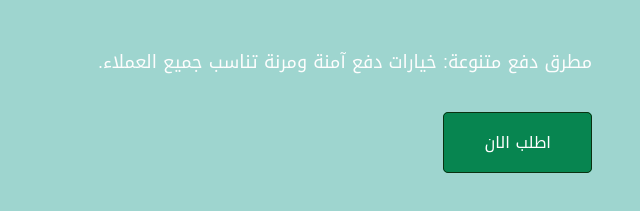
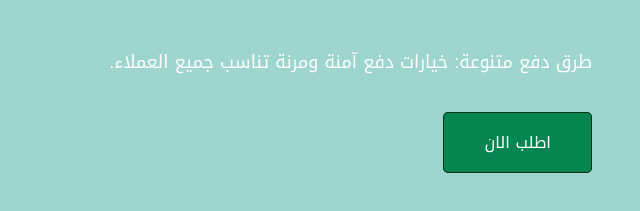
Before and after one commit to PPFFP/BRAND.V, a plain HTML site: page html/3.html in a window 1280 px wide. Shown: the part 454-665 px from the top of the page, 48-688 px from the left. Drawn offline with Linux system fonts and the light colour scheme; a web font is replaced by a local one.

Commit message:
Update 3.html

```diff
--- a/html/3.html
+++ b/html/3.html
@@ -47,7 +47,7 @@
                 <p>جودة مضمونة: نحرص على تقديم منتجات ذات جودة عالية مضمونة وفعالة.</p>
                 <p>توصيل سريع: خدمة التوصيل السريع إلى جميع أنحاء البلاد.</p>
                 <p>دعم العملاء: فريق دعم محترف متاح للإجابة على استفساراتكم وتقديم النصائح.</p>
-                <p>مطرق دفع متنوعة: خيارات دفع آمنة ومرنة تناسب جميع العملاء.</p>
+                <p>طرق دفع متنوعة: خيارات دفع آمنة ومرنة تناسب جميع العملاء.</p>
                 <a href="tw.html" class="btn"> اطلب الان</a>
             </div>
 
```
